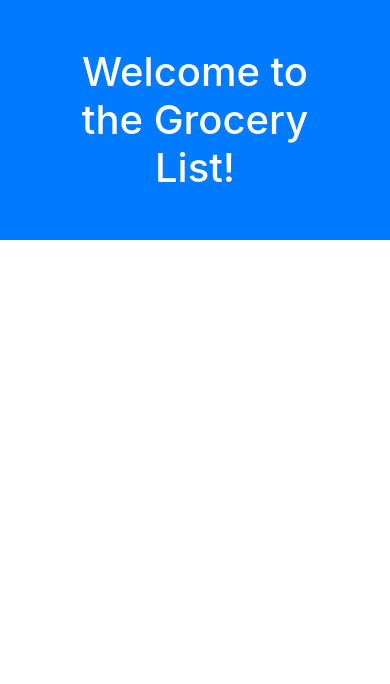
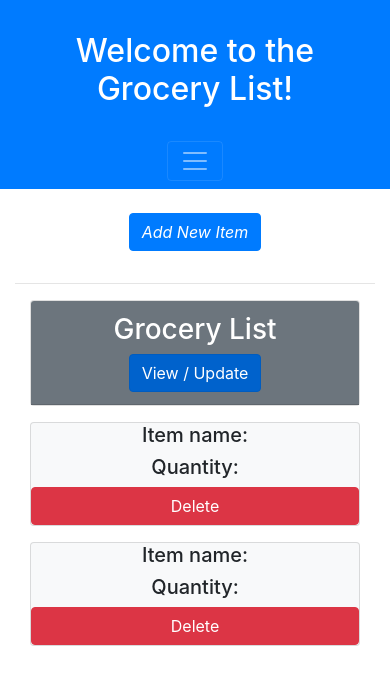
Before and after one commit to Dei-Gee/ReactSpring, a React (Create React App) app in the folder grocery-app/: page / in a window 390 px wide. Shown: the top 684 px of the page. Built offline with nearby package versions, Linux system fonts and the light colour scheme.

Commit message:
components created

```diff
--- a/grocery-app/src/App.js
+++ b/grocery-app/src/App.js
@@ -1,13 +1,25 @@
 import React from 'react';
-import logo from './logo.svg';
+import { BrowserRouter as Router, Switch, Route } from 'react-router-dom';
 import "bootstrap/dist/css/bootstrap.min.css";
 import './App.css';
 
+// imported components
+import Home from './components/Home';
+import Create from './components/Create';
+import ErrorPage from './components/ErrorPage';
+
 function App() {
   return (
-    <div className="App">
-      <h1 className="bg-primary p-5 text-white">Welcome to the Grocery List!</h1>
-    </div>
+      <Router>
+        <div className="App">
+          <Switch>
+              <Route path="/" component={Home} exact />
+              <Route path="/create" component={Create} />
+
+              <Route component={ErrorPage} />
+          </Switch>
+        </div>
+      </Router>
   );
 }
 
--- /dev/null
+++ b/grocery-app/src/components/Create.js
@@ -0,0 +1,51 @@
+import React, { Component } from 'react';
+import { NavLink } from 'react-router-dom';
+
+class Create extends Component {
+    constructor(props) {
+        super(props);
+        this.state = {  }
+    }
+    render() {
+        return (
+            <div>
+                <nav className="navbar navbar-expand-sm navbar-dark bg-primary mb-4">
+                    <div className="container justify-content-center">
+                        <h2 className="bg-primary p-4 text-white text-center">Welcome to the Grocery List!</h2>
+
+                        <button class="navbar-toggler" type="button" data-toggle="collapse" data-target="#mobile-nav">
+                            <span class="navbar-toggler-icon" />
+                        </button>
+                    </div>
+                </nav>
+
+                <div class="addProjectTask">
+                    <div class="container">
+                        <div class="row">
+                            <div class="col-md-8 m-auto">
+                                <NavLink to="/" class="btn btn-light">
+                                    Back to List
+                                </NavLink>
+
+                                <h4 class="text-center my-3">Add /Update Grocery Item</h4>
+
+                                <form className="col-md-8 mx-auto">
+                                    <div class="form-group">
+                                        <input type="text" class="form-control form-control-lg" name="item_name" placeholder="Item Name" />
+                                    </div>
+
+                                    <div class="form-group">
+                                        <input type="text" class="form-control form-control-lg" name="item_quantity" placeholder="Item Quantity" />
+                                    </div>
+                                    <input type="submit" class="btn btn-primary btn-block mt-4" />
+                                </form>
+                            </div>
+                        </div>
+                    </div>
+                </div>
+            </div>
+         );
+    }
+}
+
+export default Create;
--- /dev/null
+++ b/grocery-app/src/components/ErrorPage.js
@@ -0,0 +1,34 @@
+import React, { Component } from 'react';
+import { NavLink } from 'react-router-dom';
+
+class ErrorPage extends Component {
+    constructor(props) {
+        super(props);
+        this.state = {  }
+    }
+    render() {
+        return (
+            <div>
+                <nav className="navbar navbar-expand-sm navbar-dark bg-primary mb-4">
+                    <div className="container justify-content-center">
+                        <h2 className="bg-primary p-4 text-white text-center">Welcome to the Grocery List!</h2>
+
+                        <button class="navbar-toggler" type="button" data-toggle="collapse" data-target="#mobile-nav">
+                            <span class="navbar-toggler-icon" />
+                        </button>
+                    </div>
+                </nav>
+
+                <NavLink to="/" class="btn btn-light">
+                    Back to List
+                </NavLink>
+
+                <section className="text-center my-3 display-4">
+                    Error! Go back!
+                </section>
+            </div>
+         );
+    }
+}
+
+export default ErrorPage;
--- /dev/null
+++ b/grocery-app/src/components/Home.js
@@ -0,0 +1,63 @@
+import React, { Component } from 'react';
+import { NavLink } from 'react-router-dom';
+
+class Home extends Component {
+    render(){
+        return(
+            <div>
+                <nav className="navbar navbar-expand-sm navbar-dark bg-primary mb-4">
+                    <div className="container justify-content-center">
+                        <h2 className="bg-primary p-4 text-white text-center">Welcome to the Grocery List!</h2>
+
+                        <button class="navbar-toggler" type="button" data-toggle="collapse" data-target="#mobile-nav">
+                            <span class="navbar-toggler-icon" />
+                        </button>
+                    </div>
+                </nav>
+
+                <div className="container">
+                    <NavLink to="/create" className="btn btn-primary mb-3">
+                        <i className="fas fa-plus-circle"> Add New Item</i>
+                    </NavLink>
+                    <br />
+                    <hr />
+
+                    <div className="container">
+                        <div className="row">
+                            <div className="col-md-4 mx-auto">
+                                <div className="card text-center mb-2">
+                                    <div className="card-header bg-secondary text-white">
+                                        <h3>Grocery List</h3>
+                                        <NavLink to="/" className="btn btn-primary">
+                                            View / Update
+                                        </NavLink>
+                                    </div>
+                                </div>
+
+                                <div className="card my-3 bg-light">
+                                    <h5>Item name: </h5>
+                                    <h5>Quantity: </h5>
+
+                                    <button className="btn btn-danger">
+                                        Delete
+                                    </button>
+                                </div>
+                                <div className="card my-3 bg-light">
+                                        <h5>Item name: </h5>
+                                        <h5>Quantity: </h5>
+
+                                    <button className="btn btn-danger">
+                                        Delete
+                                    </button>
+                                </div>
+                            </div>
+                        </div>
+                    </div>
+
+                </div>
+            </div>
+        );
+    }
+}
+
+export default Home;
```
